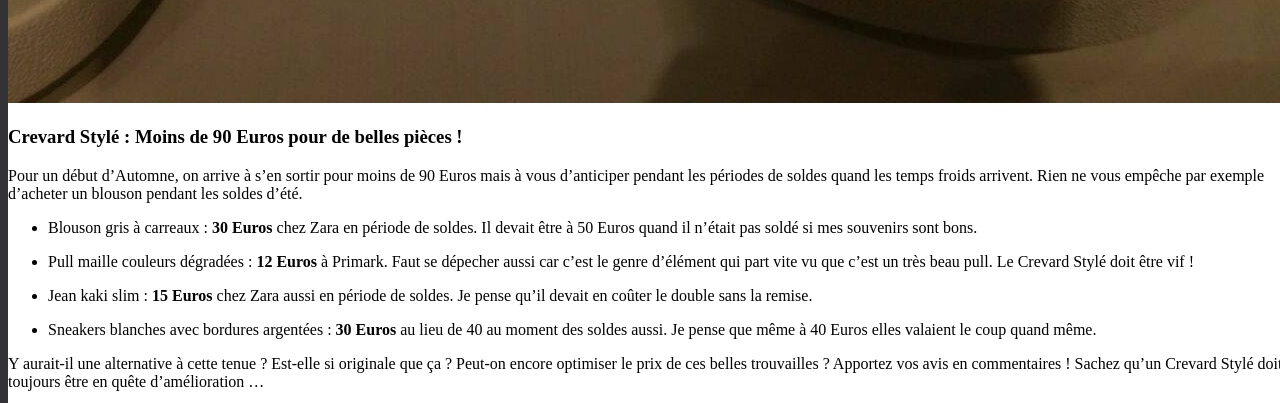
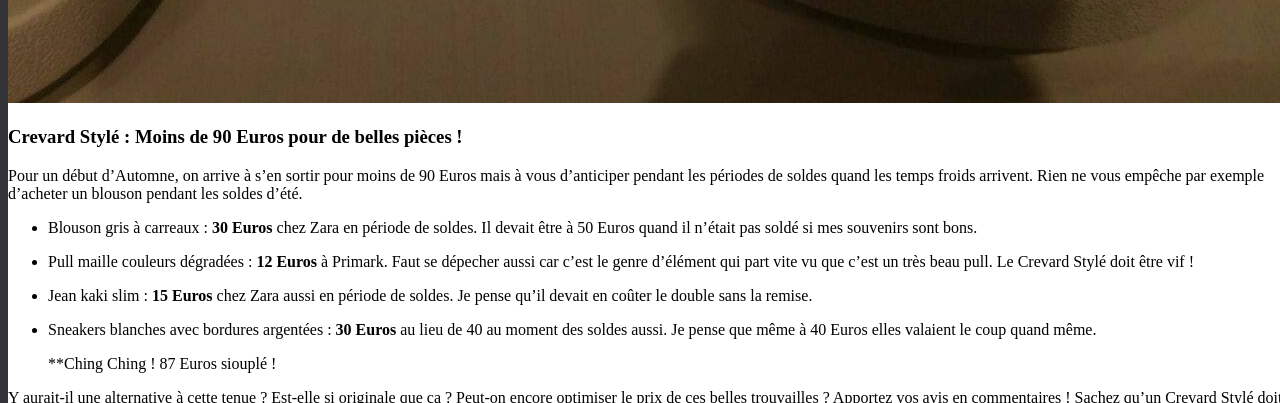
Before and after one commit to darkh2/darkh2.github.io, a Jekyll site: the page built from _posts/2017-11-02-What's-up-Autumn.md, in a window 1280 px wide and 900 px high, scrolled down 5080 px, cut to the strip 0-403 px from the top of the window. Built offline with Jekyll 4.4.1, drawn with Linux system fonts in a browser that asks for light colours; comment, search, counter and statistics services are not loaded.

Commit message:
Update 2017-11-02-What's-up-Autumn.md

```diff
--- a/_posts/2017-11-02-What's-up-Autumn.md
+++ b/_posts/2017-11-02-What's-up-Autumn.md
@@ -38,4 +38,6 @@ Pour un début d'Automne, on arrive à s'en sortir pour moins de 90 Euros mais
 
 * Sneakers blanches avec bordures argentées : **30 Euros** au lieu de 40 au moment des soldes aussi. Je pense que même à 40 Euros elles valaient le coup quand même.
 
+	**Ching Ching ! 87 Euros siouplé !
+
 Y aurait-il une alternative à cette tenue ? Est-elle si originale que ça ? Peut-on encore optimiser le prix de ces belles trouvailles ? Apportez vos avis en commentaires ! Sachez qu'un Crevard Stylé doit toujours être en quête d'amélioration ...
```
